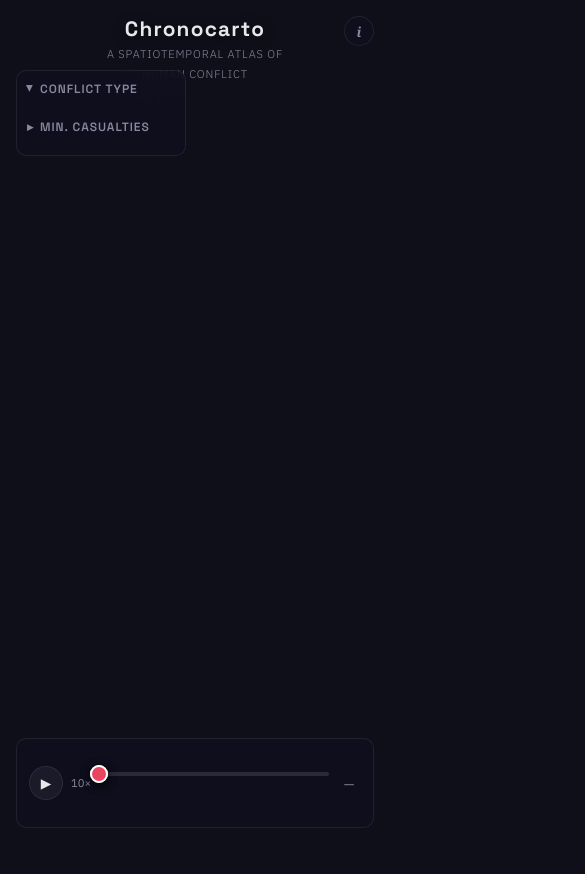
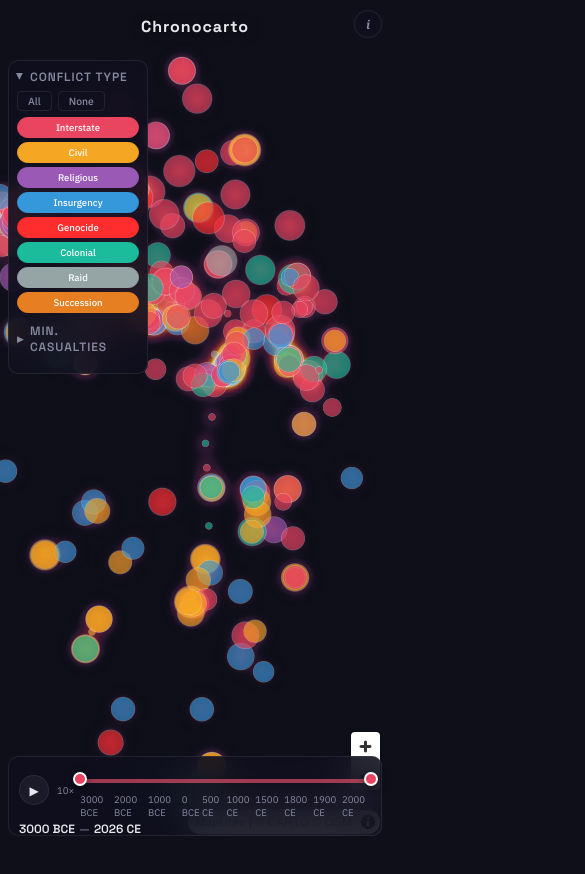
Before and after one commit to 0xtreme/Chronocarto, a website: page docs/index.html in a window 390 px wide. Shown: the top 874 px of the page, 585 px wide, since content can reach past the window. Before the commit the page ends 844 px from the top, so only its background shows below. Drawn offline with nearby package versions, Linux system fonts and the light colour scheme; no server answers.

Commit message:
fix: map crash (remove maxBounds), guard applyFilters, mobile responsive
- Remove maxBounds that crashed MapLibre GL v5 (vec4.js error)
- Keep renderWorldCopies:false to prevent infinite scroll
- Guard applyFilters with mapReady flag to prevent pre-init errors
- Improved mobile layout: detail/info panels slide from bottom,
  smaller chips/buttons, better touch targets

```diff
--- a/docs/app.js
+++ b/docs/app.js
@@ -201,7 +201,6 @@
     zoom: 2.2,
     minZoom: 1.5,
     maxZoom: 14,
-    maxBounds: [[-180, -85], [180, 85]],
     renderWorldCopies: false,
     attributionControl: true,
   });
@@ -421,7 +420,9 @@
   }
 
   /* ── Filter logic ─────────────────────────────────────────────── */
+  let mapReady = false;
   function applyFilters() {
+    if (!mapReady) return;
     const filtered = allEvents.filter((ev) => {
       if (ev.end_date < rangeStart || ev.start_date > rangeEnd) return false;
       if (!activeTypes.has(ev.conflict_type)) return false;
@@ -592,6 +593,7 @@
     });
     map.on("mouseleave", "conflicts-circle", () => popup.remove());
 
+    mapReady = true;
     applyFilters();
   }
 
--- a/docs/styles.css
+++ b/docs/styles.css
@@ -634,11 +634,62 @@ button { font-family: inherit; cursor: pointer; }
 
 /* ── Responsive ─────────────────────────────────────────────────── */
 @media (max-width: 768px) {
-  #filters-panel { width: 170px; padding: 10px; }
+  #title-bar h1 { font-size: 1rem; }
+  #title-bar .subtitle { font-size: 0.6rem; }
+
+  #filters-panel {
+    top: 60px;
+    left: 8px;
+    width: 160px;
+    padding: 8px;
+    max-height: calc(100vh - 170px);
+  }
+  .chip { font-size: 0.6rem; padding: 3px 7px; }
+  .chip-group { grid-template-columns: 1fr 1fr; gap: 4px; }
+
   #era-presets { display: none; }
-  #detail-panel { width: calc(100vw - 32px); right: 16px; }
+
+  #detail-panel {
+    top: auto;
+    bottom: calc(var(--timeline-h) + 24px);
+    right: 8px;
+    left: 8px;
+    width: auto;
+    max-height: 50vh;
+    padding: 14px;
+  }
+  #detail-panel.hidden { transform: translateY(100%); }
+
+  #info-panel {
+    top: auto;
+    bottom: 140px;
+    right: 8px;
+    left: 8px;
+    width: auto;
+    max-height: 50vh;
+  }
+  #info-panel.hidden { transform: translateY(100%); }
+  #info-btn { top: 10px; right: 8px; width: 28px; height: 28px; font-size: 0.75rem; }
+
   #legend { display: none; }
-  #timeline { height: 90px; padding: 8px 12px; }
-  #timeline-readout { min-width: auto; font-size: 0.8rem; }
+
+  #timeline {
+    left: 8px;
+    right: 8px;
+    bottom: 8px;
+    height: 80px;
+    padding: 8px 10px 6px;
+    gap: 6px;
+  }
+  #timeline-readout { min-width: auto; font-size: 0.75rem; gap: 4px; }
   #event-count { display: none; }
+  #play-btn { width: 30px; height: 30px; font-size: 0.75rem; }
+  #speed-label { font-size: 0.6rem; }
+  .thumb { width: 14px; height: 14px; }
 }
+
+@media (max-width: 480px) {
+  #filters-panel { width: 140px; }
+  .chip-group { grid-template-columns: 1fr; }
+  #title-bar .subtitle { display: none; }
+}
--- a/public/app.js
+++ b/public/app.js
@@ -201,7 +201,6 @@
     zoom: 2.2,
     minZoom: 1.5,
     maxZoom: 14,
-    maxBounds: [[-180, -85], [180, 85]],
     renderWorldCopies: false,
     attributionControl: true,
   });
@@ -421,7 +420,9 @@
   }
 
   /* ── Filter logic ─────────────────────────────────────────────── */
+  let mapReady = false;
   function applyFilters() {
+    if (!mapReady) return;
     const filtered = allEvents.filter((ev) => {
       if (ev.end_date < rangeStart || ev.start_date > rangeEnd) return false;
       if (!activeTypes.has(ev.conflict_type)) return false;
@@ -592,6 +593,7 @@
     });
     map.on("mouseleave", "conflicts-circle", () => popup.remove());
 
+    mapReady = true;
     applyFilters();
   }
 
--- a/public/styles.css
+++ b/public/styles.css
@@ -634,11 +634,62 @@ button { font-family: inherit; cursor: pointer; }
 
 /* ── Responsive ─────────────────────────────────────────────────── */
 @media (max-width: 768px) {
-  #filters-panel { width: 170px; padding: 10px; }
+  #title-bar h1 { font-size: 1rem; }
+  #title-bar .subtitle { font-size: 0.6rem; }
+
+  #filters-panel {
+    top: 60px;
+    left: 8px;
+    width: 160px;
+    padding: 8px;
+    max-height: calc(100vh - 170px);
+  }
+  .chip { font-size: 0.6rem; padding: 3px 7px; }
+  .chip-group { grid-template-columns: 1fr 1fr; gap: 4px; }
+
   #era-presets { display: none; }
-  #detail-panel { width: calc(100vw - 32px); right: 16px; }
+
+  #detail-panel {
+    top: auto;
+    bottom: calc(var(--timeline-h) + 24px);
+    right: 8px;
+    left: 8px;
+    width: auto;
+    max-height: 50vh;
+    padding: 14px;
+  }
+  #detail-panel.hidden { transform: translateY(100%); }
+
+  #info-panel {
+    top: auto;
+    bottom: 140px;
+    right: 8px;
+    left: 8px;
+    width: auto;
+    max-height: 50vh;
+  }
+  #info-panel.hidden { transform: translateY(100%); }
+  #info-btn { top: 10px; right: 8px; width: 28px; height: 28px; font-size: 0.75rem; }
+
   #legend { display: none; }
-  #timeline { height: 90px; padding: 8px 12px; }
-  #timeline-readout { min-width: auto; font-size: 0.8rem; }
+
+  #timeline {
+    left: 8px;
+    right: 8px;
+    bottom: 8px;
+    height: 80px;
+    padding: 8px 10px 6px;
+    gap: 6px;
+  }
+  #timeline-readout { min-width: auto; font-size: 0.75rem; gap: 4px; }
   #event-count { display: none; }
+  #play-btn { width: 30px; height: 30px; font-size: 0.75rem; }
+  #speed-label { font-size: 0.6rem; }
+  .thumb { width: 14px; height: 14px; }
 }
+
+@media (max-width: 480px) {
+  #filters-panel { width: 140px; }
+  .chip-group { grid-template-columns: 1fr; }
+  #title-bar .subtitle { display: none; }
+}
```
